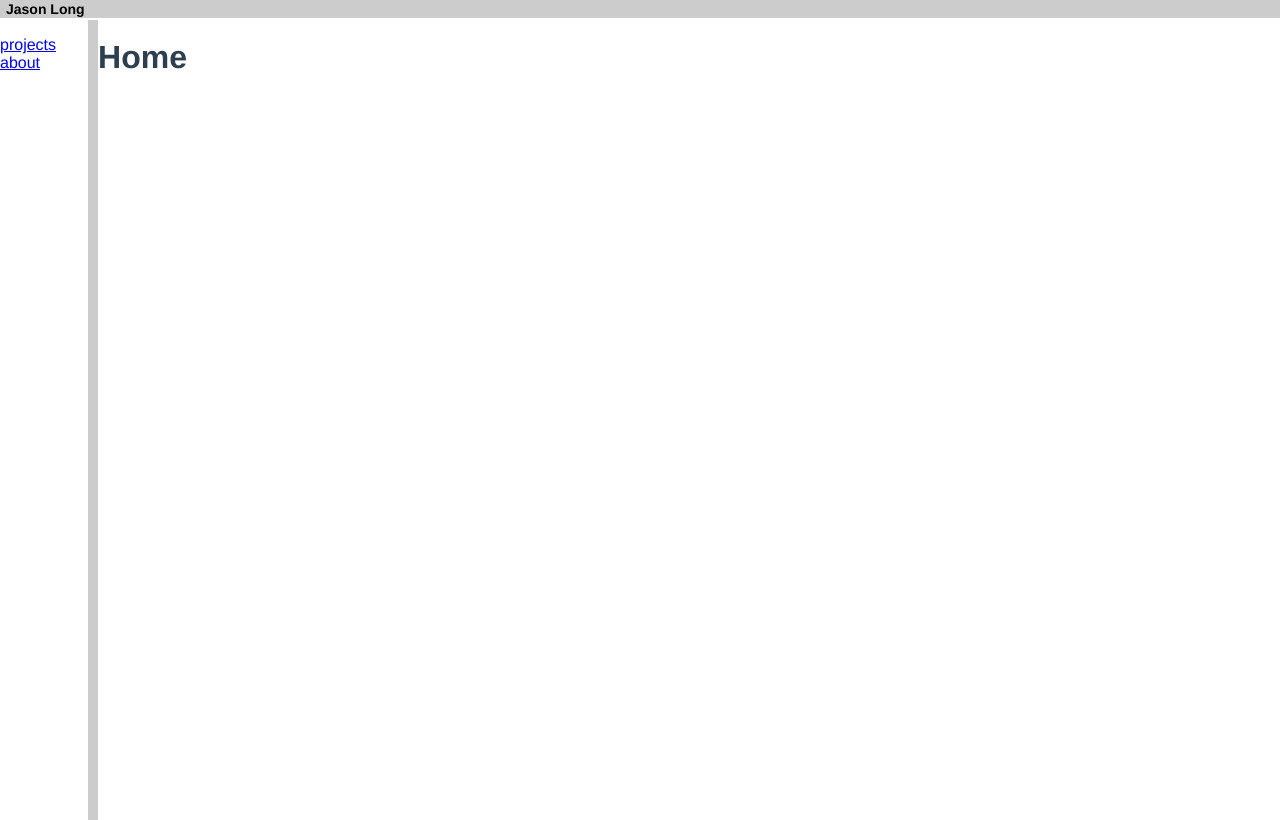
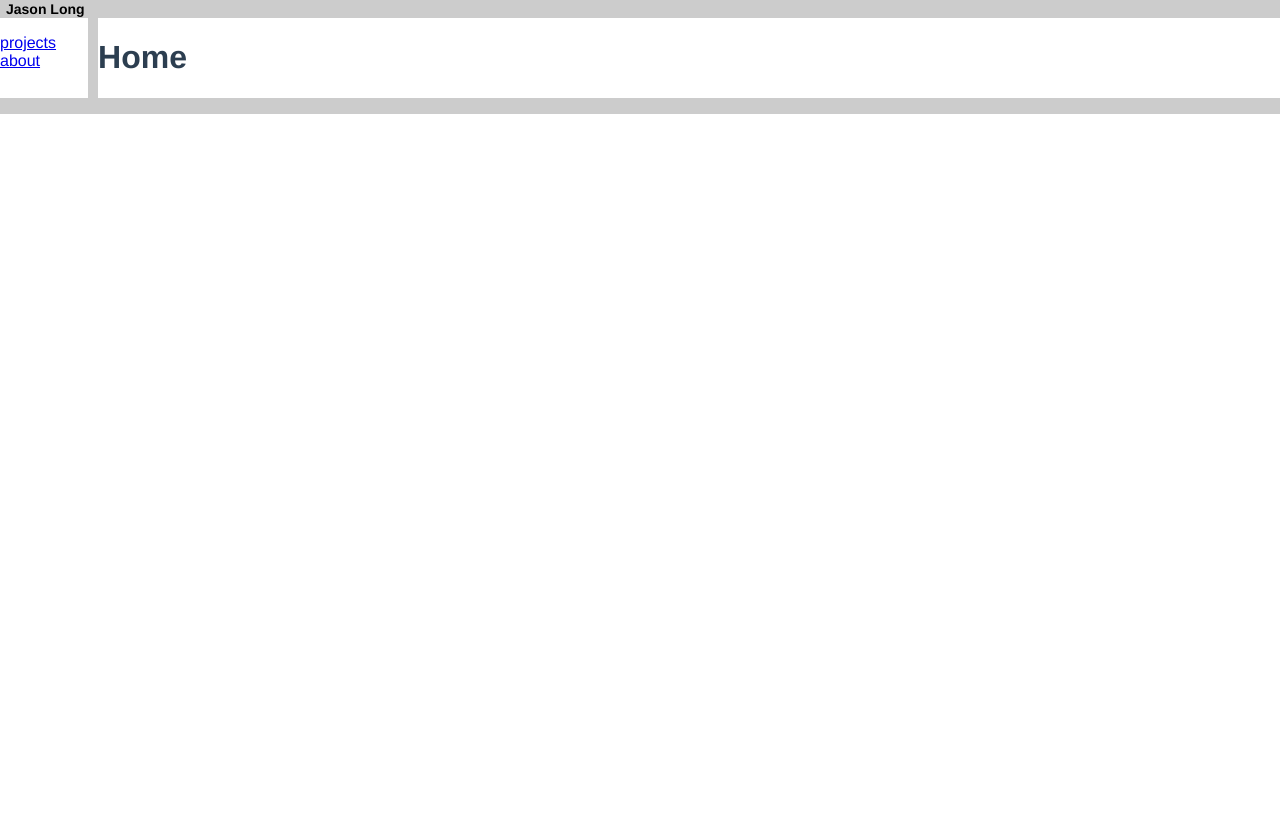
Before and after one commit to jsnal/portal, a Vue app: page / in a window 1280 px wide. Built offline with nearby package versions, Linux system fonts and the light colour scheme.

Commit message:
got the markdown compiling to html and displaying on the page

```diff
--- a/package.json
+++ b/package.json
@@ -9,7 +9,9 @@
   },
   "dependencies": {
     "core-js": "^3.4.3",
+    "markdown-it": "^10.0.0",
     "vue": "^2.6.10",
+    "vue-markdown-v2": "^0.1.7",
     "vue-router": "^3.1.3"
   },
   "devDependencies": {
--- a/src/App.vue
+++ b/src/App.vue
@@ -5,8 +5,11 @@
     <div id="header">
       <router-link to="/">Jason Long</router-link>
     </div>
+    <div id="container">
       <NavMenu :navmenuTemplate=navmenu />
       <router-view/>
+    </div>
+    <div id="footer"></div>
   </div>
 </template>
 
@@ -24,16 +27,18 @@ export default {
           name: 'projects',
           header: true,
           href: '#',
-          sublinks: [
+          sublinks: {
+            items: [
               {
                 name: 'i3wm',
-              href: '#',
+                href: '/projects/i3wm',
               },
               {
                 name: 'paste-light',
-              href: '#',
+                href: '/projects/paste-light',
               },
             ],
+          },
         },
         {
           name: 'about',
@@ -72,6 +77,7 @@ html, body {
 
 #header {
   background: #ccc;
+  min-height: 1em;
 }
 
 #header > a {
@@ -81,4 +87,17 @@ html, body {
   color: #000;
   margin: 0 6px;
 }
+
+#header > a:hover {
+  color: #666;
+}
+
+#container {
+  display: table;
+}
+
+#footer {
+  background: #ccc;
+  height: 1em;
+}
 </style>
--- a/src/components/NavMenu.vue
+++ b/src/components/NavMenu.vue
@@ -4,7 +4,7 @@
       <li v-for="link in navmenuTemplate" :key="link.name">
         <router-link :to="link.href" @click.native="linkClicked">{{ link.name }}</router-link>
         <ul v-if="link.header" class="navmenu-sublinks">
-          <li v-for="sublink in link.sublinks" :key="sublink.name">
+          <li v-for="sublink in link.sublinks.items" :key="sublink.name">
             <router-link :to="sublink.href">{{ sublink.name }}</router-link>
           </li>
         </ul>
@@ -27,7 +27,6 @@ export default {
       const siblingE = e.target.nextElementSibling;
 
       if (siblingE !== null) {
-        console.log('sub links present');
         siblingE.style.display = siblingE.style.display === 'block' ? 'none' : 'block';
       }
     },
@@ -37,9 +36,10 @@ export default {
 
 <style>
 #navmenu-container {
-  display: inline-block;
+  display: table-cell;
+  vertical-align: top;
   border-right: 10px solid #ccc;
-  height: 100%;
+  height: 98%;
 }
 
 #navmenu-links {
@@ -50,7 +50,6 @@ export default {
   list-style: none;
 }
 
-
 .navmenu-sublinks {
   display: none;
 }
--- a/src/router/index.js
+++ b/src/router/index.js
@@ -15,6 +15,11 @@ const routes = [
     name: 'about',
     component: () => import('../views/About.vue'),
   },
+  {
+    path: '/projects/:project',
+    name: 'projects',
+    component: () => import('../views/Projects.vue'),
+  },
 ];
 
 const router = new VueRouter({
--- a/src/views/About.vue
+++ b/src/views/About.vue
@@ -6,6 +6,6 @@
 
 <style>
 #about-container {
-  display: inline-block
+  display: table-cell;
 }
 </style>
--- a/src/views/Home.vue
+++ b/src/views/Home.vue
@@ -12,6 +12,6 @@ export default {
 
 <style>
 #home-container {
-  display: inline-block;
+  display: table-cell;
 }
 </style>
--- /dev/null
+++ b/src/views/Projects.vue
@@ -0,0 +1,59 @@
+<template>
+  <div id="projects-container">
+    <p v-html="projectHTML"></p>
+  </div>
+</template>
+
+<script>
+const MarkdownIt = require('markdown-it');
+
+const md = new MarkdownIt();
+
+export default {
+  data() {
+    return {
+      projectHTML: '',
+      projectNameUrl: {
+        i3wm: 'https://raw.githubusercontent.com/jsnal/i3wm/master/README.md',
+        'paste-light': 'https://raw.githubusercontent.com/jsnal/paste-light/master/README.md',
+      },
+    };
+  },
+  methods: {
+    getProjectUrl(targetProject) {
+      Object.keys(this.projectNameUrl).forEach((project) => {
+        if (project === targetProject) {
+          console.log(this.projectNameUrl[project]);
+          this.getProjectMarkdown(this.projectNameUrl[project]);
+        }
+      });
+    },
+    getProjectMarkdown(url) {
+      // const projectContainer = document.getElementById('projects-container');
+
+      fetch(url)
+        .then(data => data.text())
+        .then((text) => {
+          // projectContainer.innerHTML = md.render(text);
+          this.projectHTML = md.render(text);
+        });
+    },
+  },
+  created() {
+    this.getProjectUrl(this.$route.params.project);
+  },
+  watch: {
+    $route() {
+      this.getProjectUrl(this.$route.params.project);
+    },
+  },
+};
+</script>
+
+<style>
+#projects-container {
+  display: table-cell;
+  vertical-align: top;
+  padding-left: 2em;
+}
+</style>
```
Also changed, not shown: 1 other file (tests, documents, lock files or other folders). Lines whose indentation alone changed are shown as unchanged.
